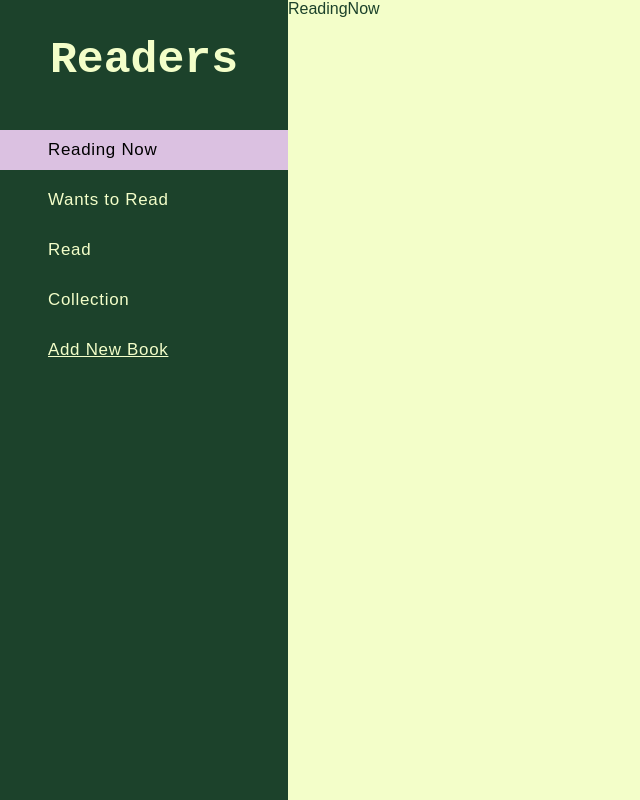
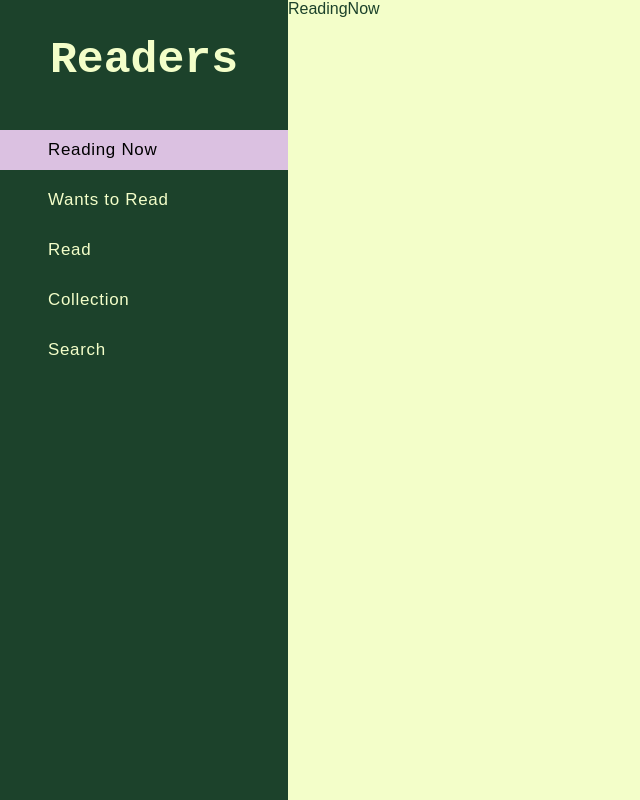
Before and after one commit to Gill-7/my-library, a React (Create React App) app: page /reading in a window 1280 px wide. Shown: the whole page, without its empty margins (0-640 px from the left). Built offline with nearby package versions, Linux system fonts and the light colour scheme.

Commit message:
redesign search icon in sidebar

```diff
--- a/public/index.html
+++ b/public/index.html
@@ -46,5 +46,13 @@
       To begin the development, run `npm start` or `yarn start`.
       To create a production bundle, use `npm run build` or `yarn build`.
     -->
+    <script
+      type="module"
+      src="https://unpkg.com/ionicons@5.5.2/dist/ionicons/ionicons.esm.js"
+    ></script>
+    <script
+      nomodule
+      src="https://unpkg.com/ionicons@5.5.2/dist/ionicons/ionicons.js"
+    ></script>
   </body>
 </html>
--- a/src/App.js
+++ b/src/App.js
@@ -6,7 +6,7 @@ import ReadingNowPage from "./pages/readingNow/ReadingNow";
 import FutureReadingPage from "./pages/futureReading/FutureReading";
 import PageReadingPage from "./pages/pastReading/PastReading";
 import CollectionPage from "./pages/collection/Collection";
-import AddBook from "./pages/addBook/AddBook";
+import SearchBook from "./pages/SearchBook/SearchBook";
 
 function App() {
   return (
@@ -21,7 +21,7 @@ function App() {
             <Route path="/future-reading" element={<FutureReadingPage />} />
             <Route path="/past-reading" element={<PageReadingPage />} />
             <Route path="/collection" element={<CollectionPage />} />
-            <Route path="add-book" element={<AddBook />} />
+            <Route path="/search" element={<SearchBook />} />
             <Route path="*" element={<Navigate to="/reading" replace />} />
           </Routes>
         </div>
--- a/src/components/sidebar/Sidebar.css
+++ b/src/components/sidebar/Sidebar.css
@@ -11,7 +11,12 @@
 }
 
 .link-btn {
-  text-decoration: underline;
+  display: flex;
+}
+
+.link-btn-icon {
+  margin-left: 4px;
+  font-size: 18px;
 }
 
 .active {
--- a/src/components/sidebar/Sidebar.js
+++ b/src/components/sidebar/Sidebar.js
@@ -20,8 +20,15 @@ function Sidebar() {
         <NavLink to="/collection" activeClassName="active" className="link">
           Collection
         </NavLink>
-        <NavLink to="/add-book" className="link link-btn">
-          Add New Book
+        <NavLink
+          to="/search"
+          className="link link-btn"
+          // activeClassName="active"
+        >
+          <div className="link-btn-text">Search</div>
+          <div className="link-btn-icon">
+            <ion-icon name="search-outline"></ion-icon>
+          </div>
         </NavLink>
       </div>
     </nav>
--- /dev/null
+++ b/src/pages/SearchBook/SearchBook.js
@@ -0,0 +1,6 @@
+import React from "react";
+
+function SearchBook() {
+  return <div>Search</div>;
+}
+export default SearchBook;
--- a/src/pages/addBook/AddBook.js
+++ /dev/null
@@ -1,6 +0,0 @@
-import React from "react";
-
-function AddBook() {
-  return <div>AddBook</div>;
-}
-export default AddBook;
```
Also changed, not shown: src/pages/SearchBook/SearchBook.css (added).
